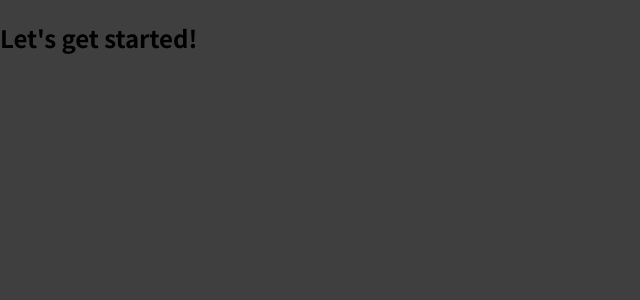
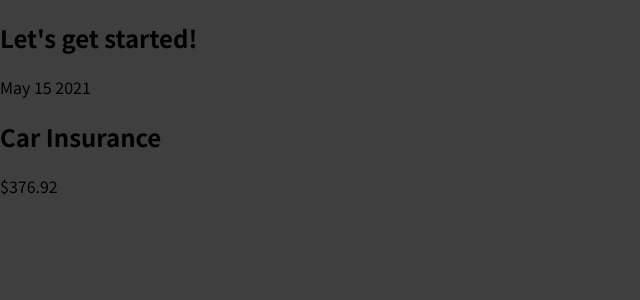
Before and after one commit to marcusedralin/React-Complete-Guide, a React (Create React App) app: page / in a window 1280 px wide. Shown: the top 300 px of the page, without its empty margins (0-640 px from the left). Built offline with nearby package versions, Linux system fonts and the light colour scheme.

Commit message:
Added Example Component

```diff
--- a/src/App.js
+++ b/src/App.js
@@ -1,7 +1,10 @@
+import ExpenseItem from './components/ExpenseItem'
+
 function App() {
   return (
     <div>
       <h2>Let's get started!</h2>
+      <ExpenseItem />
     </div>
   );
 }
--- /dev/null
+++ b/src/components/ExpenseItem.js
@@ -0,0 +1,13 @@
+import React from 'react'
+
+export default function ExpenseItem() {
+    return (
+        <div>
+            <div>May 15 2021</div>
+            <div>
+                <h2>Car Insurance</h2>
+                <div>$376.92</div>
+            </div>
+        </div>
+    )
+}
```
Also changed, not shown: 1 other file (tests, documents, lock files or other folders).
